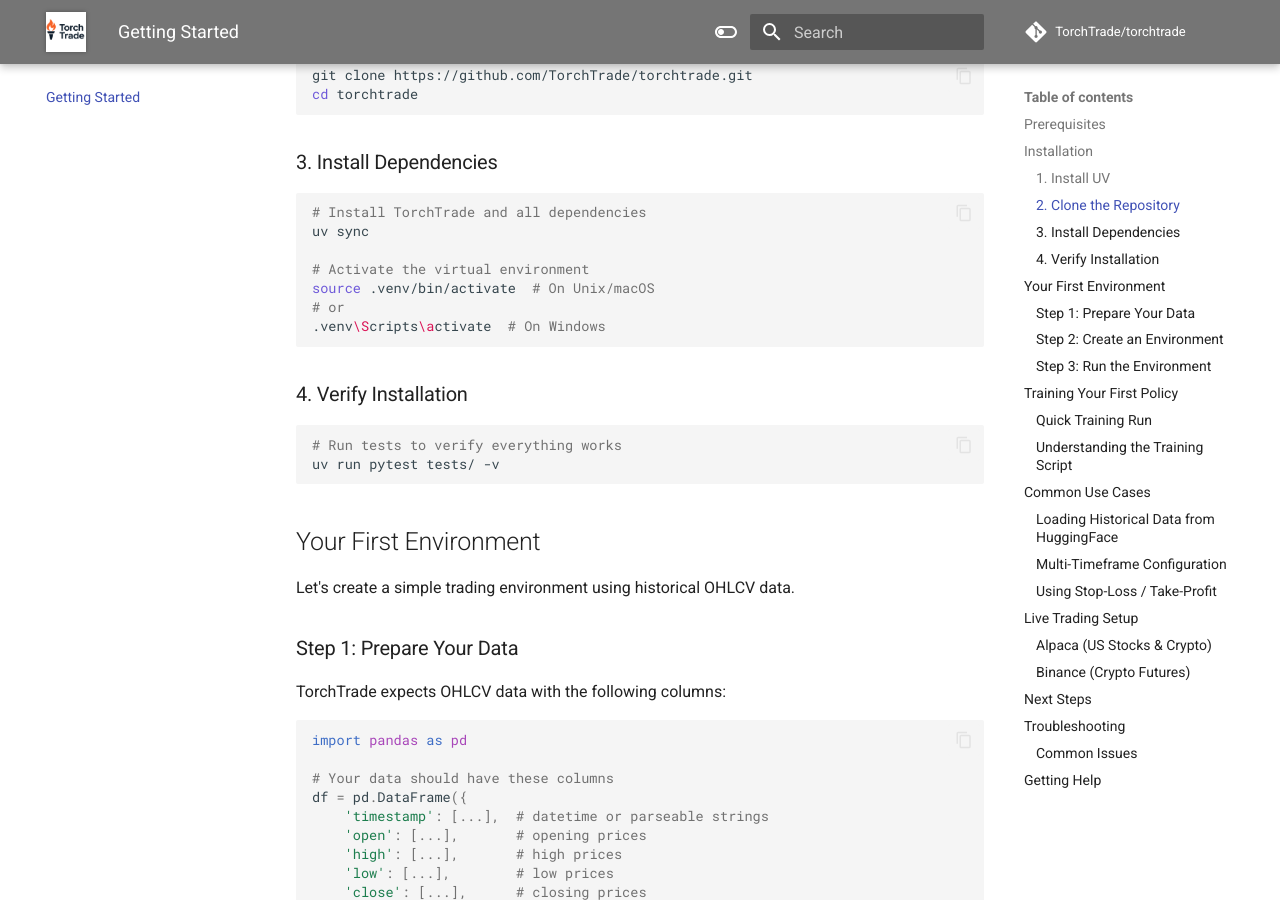
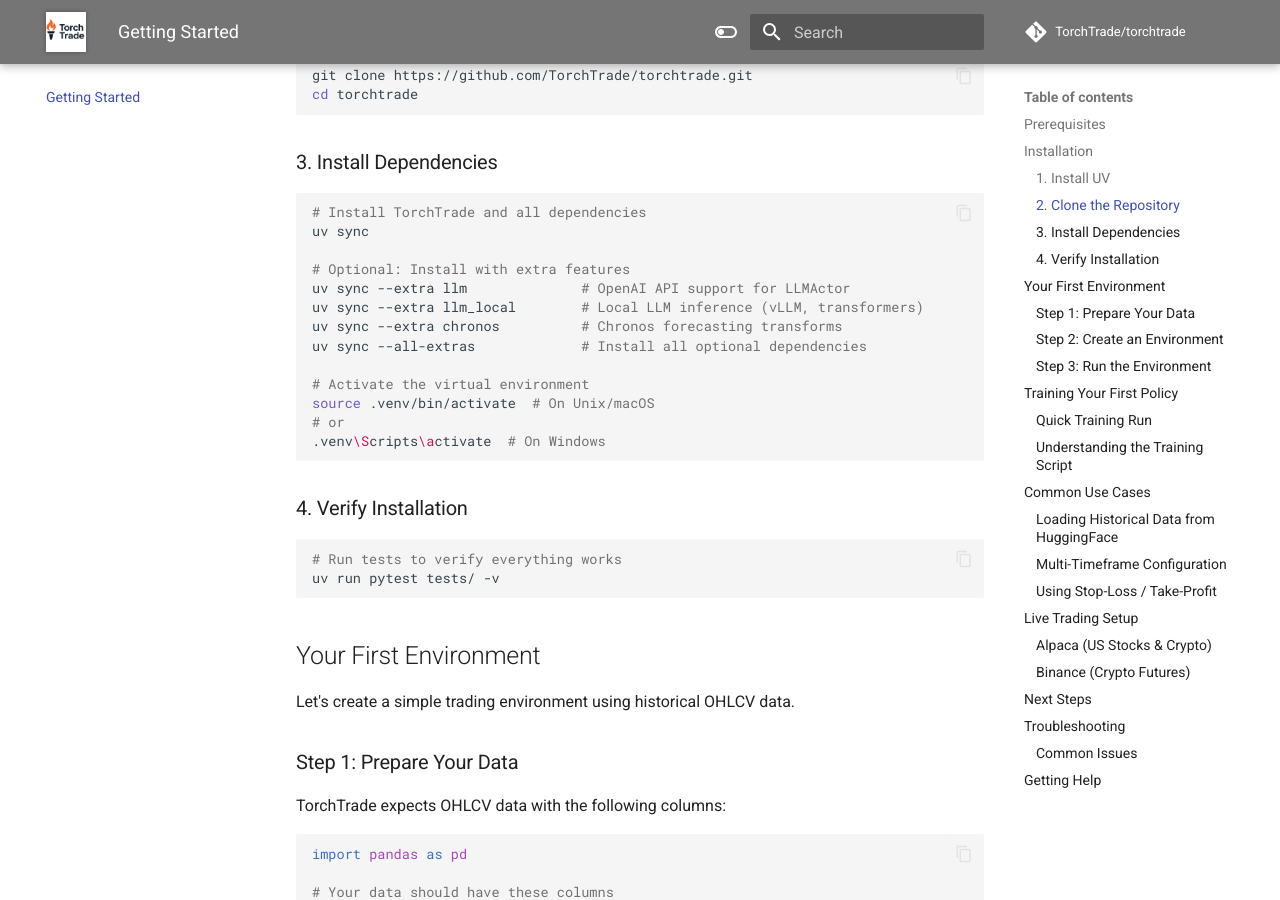
Before and after one commit to TorchTrade/torchtrade, an MkDocs documentation site: the page built from docs/getting-started.md, in a window 1280 px wide and 900 px high, scrolled down 770 px. Built offline with MkDocs 1.6.1 and Material for MkDocs 9.7.7, drawn with Linux system fonts in a browser that asks for light colours; comment, search, counter and statistics services are not loaded.

Commit message:
Add OpenAI as optional dependency and document extras
Add openai>=1.0.0 to optional dependencies under the 'llm' extra for
frontier LLM API support. Update README and docs to document all
available optional dependencies (llm, llm_local, chronos, dev, docs).

Co-Authored-By: Claude Sonnet 4.5 <noreply@anthropic.com>

````diff
--- a/docs/getting-started.md
+++ b/docs/getting-started.md
@@ -34,6 +34,12 @@ cd torchtrade
 ```bash
 # Install TorchTrade and all dependencies
 uv sync
+
+# Optional: Install with extra features
+uv sync --extra llm              # OpenAI API support for LLMActor
+uv sync --extra llm_local        # Local LLM inference (vLLM, transformers)
+uv sync --extra chronos          # Chronos forecasting transforms
+uv sync --all-extras             # Install all optional dependencies
 
 # Activate the virtual environment
 source .venv/bin/activate  # On Unix/macOS
--- a/pyproject.toml
+++ b/pyproject.toml
@@ -46,6 +46,9 @@ llm_local = [
     "accelerate>=0.20.0",
     "bitsandbytes>=0.41.0",
 ]
+llm = [
+    "openai>=1.0.0",
+]
 chronos = [
     "chronos-forecasting",
 ]
````
Also changed, not shown: README.md (+16 -8 lines).
